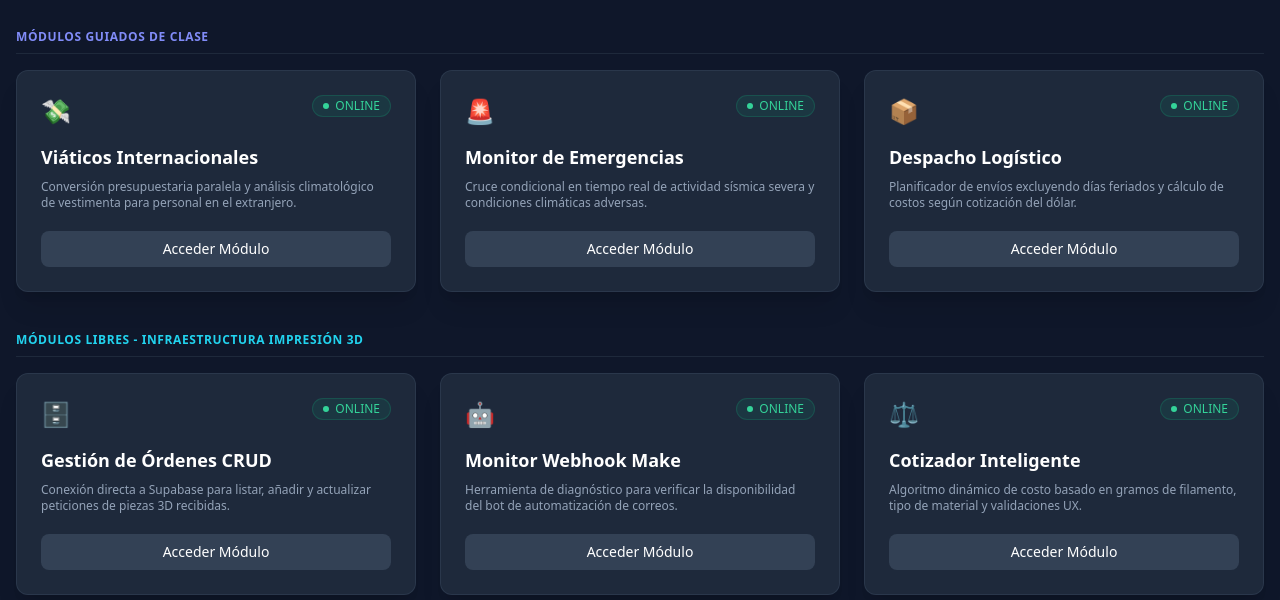
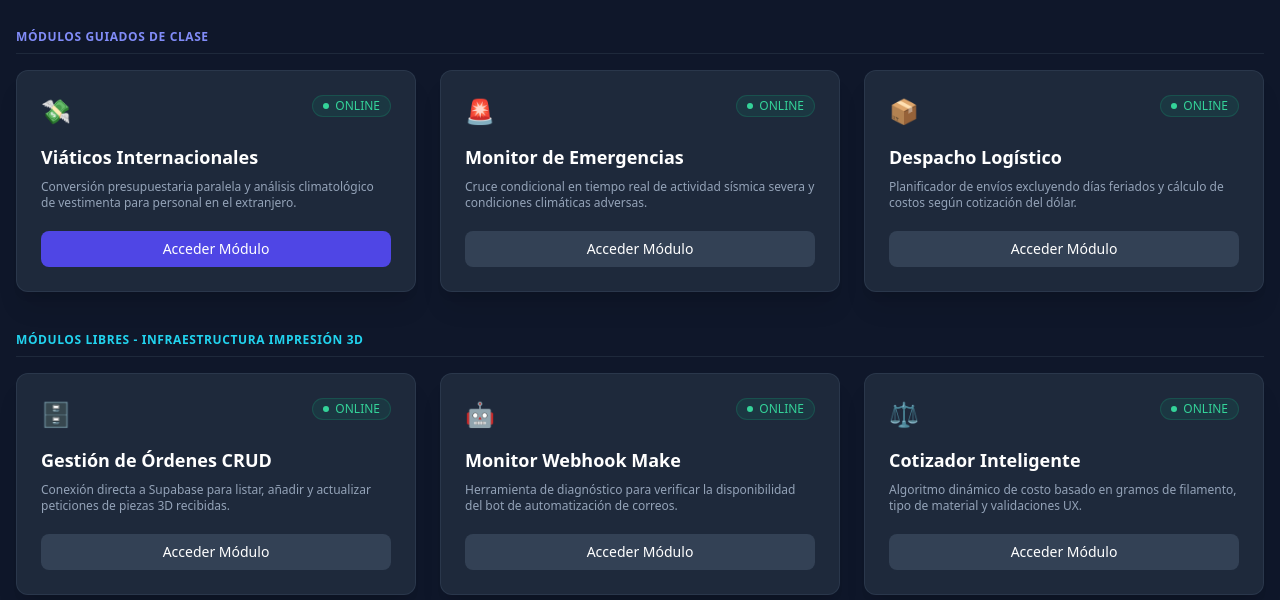
Before and after one commit to ccc561/dashboard-impresion3d, a plain HTML site: page index.html in a window 1280 px wide. Shown: the part 200-800 px from the top of the page. Drawn offline with nearby package versions, Linux system fonts and the light colour scheme.

Commit message:
Update index.html

```diff
--- a/index.html
+++ b/index.html
@@ -41,7 +41,7 @@
                         <h3 class="text-lg font-bold text-white mb-2">Viáticos Internacionales</h3>
                         <p class="text-xs text-slate-400 line-clamp-2">Conversión presupuestaria paralela y análisis climatológico de vestimenta para personal en el extranjero.</p>
                     </div>
-                    <button class="mt-5 w-full bg-slate-700 hover:bg-slate-600 text-white text-sm font-medium py-2 px-4 rounded-lg transition-colors">Acceder Módulo</button>
+                    <a href="modulo1.html" class="mt-5 block w-full text-center bg-indigo-600 hover:bg-indigo-500 text-white text-sm font-medium py-2 px-4 rounded-lg transition-colors">Acceder Módulo</a>
                 </div>
 
                 <div class="bg-slate-800 rounded-xl border border-slate-700/60 p-6 flex flex-col justify-between hover:border-slate-600 transition-all shadow-xl">
```
